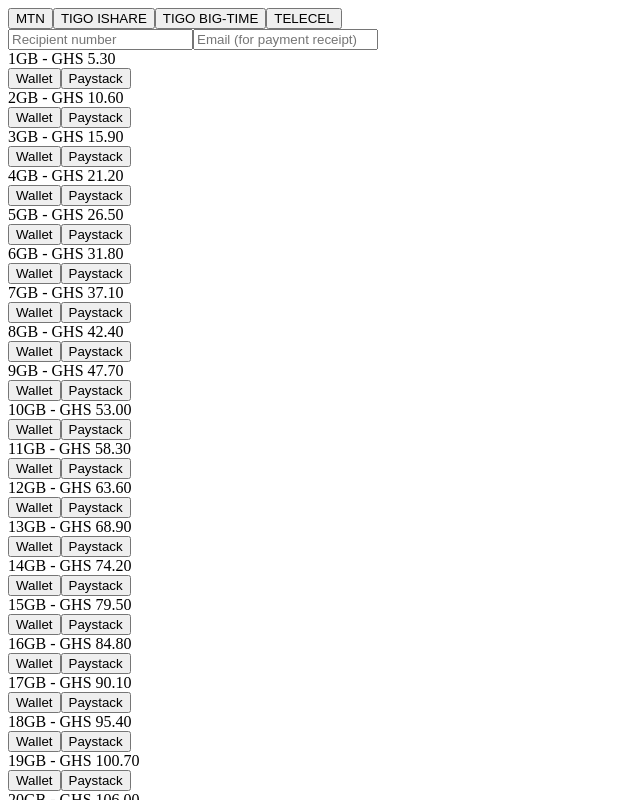
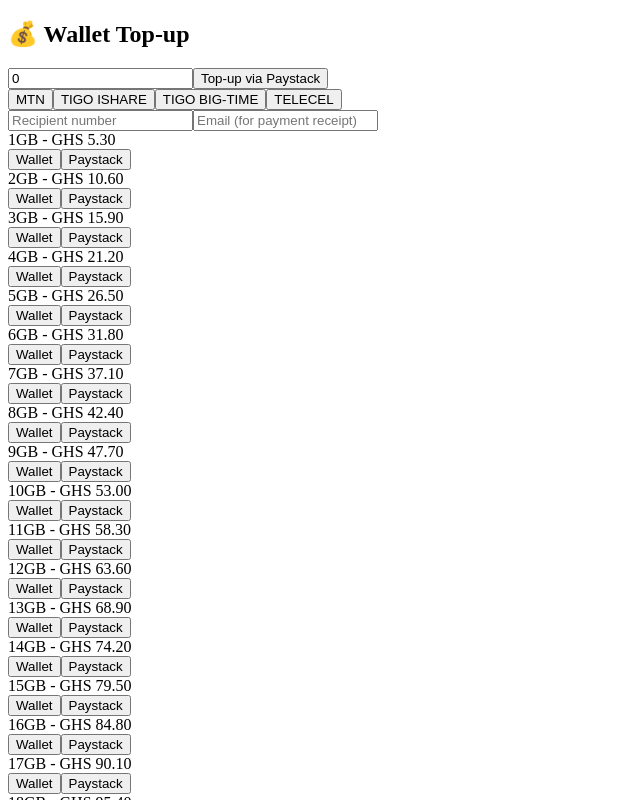
Before and after one commit to growas/Datastore, a Next.js app: page / in a window 1280 px wide. Shown: the top 800 px of the page, without its empty margins (0-640 px from the left). Built offline with nearby package versions, Linux system fonts and the light colour scheme.

Commit message:
Update BundleSelector.tsx

```diff
--- a/components/BundleSelector.tsx
+++ b/components/BundleSelector.tsx
@@ -13,6 +13,7 @@
     recipient: string,
     email?: string
   ) => void;
+  onTopUp: (amount: number, email?: string) => void;
 }
 
 const networkColors: Record<string, string> = {
@@ -51,15 +52,34 @@
   ],
 };
 
-export default function BundleSelector({ onSelect }: BundleSelectorProps) {
+export default function BundleSelector({ onSelect, onTopUp }: BundleSelectorProps) {
   const [recipient, setRecipient] = useState("");
   const [email, setEmail] = useState("");
+  const [topUpAmount, setTopUpAmount] = useState(0);
   const [selectedNetwork, setSelectedNetwork] = useState("MTN");
 
   const bundles = bundlesData[selectedNetwork];
 
   return (
-    <div className="space-y-4">
+    <div className="space-y-6">
+      {/* Wallet Top-up */}
+      <div className="p-4 border rounded bg-gray-50 space-y-2">
+        <h2 className="font-semibold text-green-700">💰 Wallet Top-up</h2>
+        <input
+          type="number"
+          placeholder="Enter amount (GHS)"
+          value={topUpAmount}
+          onChange={(e) => setTopUpAmount(Number(e.target.value))}
+          className="border p-2 rounded w-full"
+        />
+        <button
+          onClick={() => onTopUp(topUpAmount, email)}
+          className="w-full bg-green-600 text-white py-2 rounded hover:bg-green-700"
+        >
+          Top-up via Paystack
+        </button>
+      </div>
+
       {/* Network selection */}
       <div className="flex space-x-2">
         {Object.keys(bundlesData).map((network) => (
```
